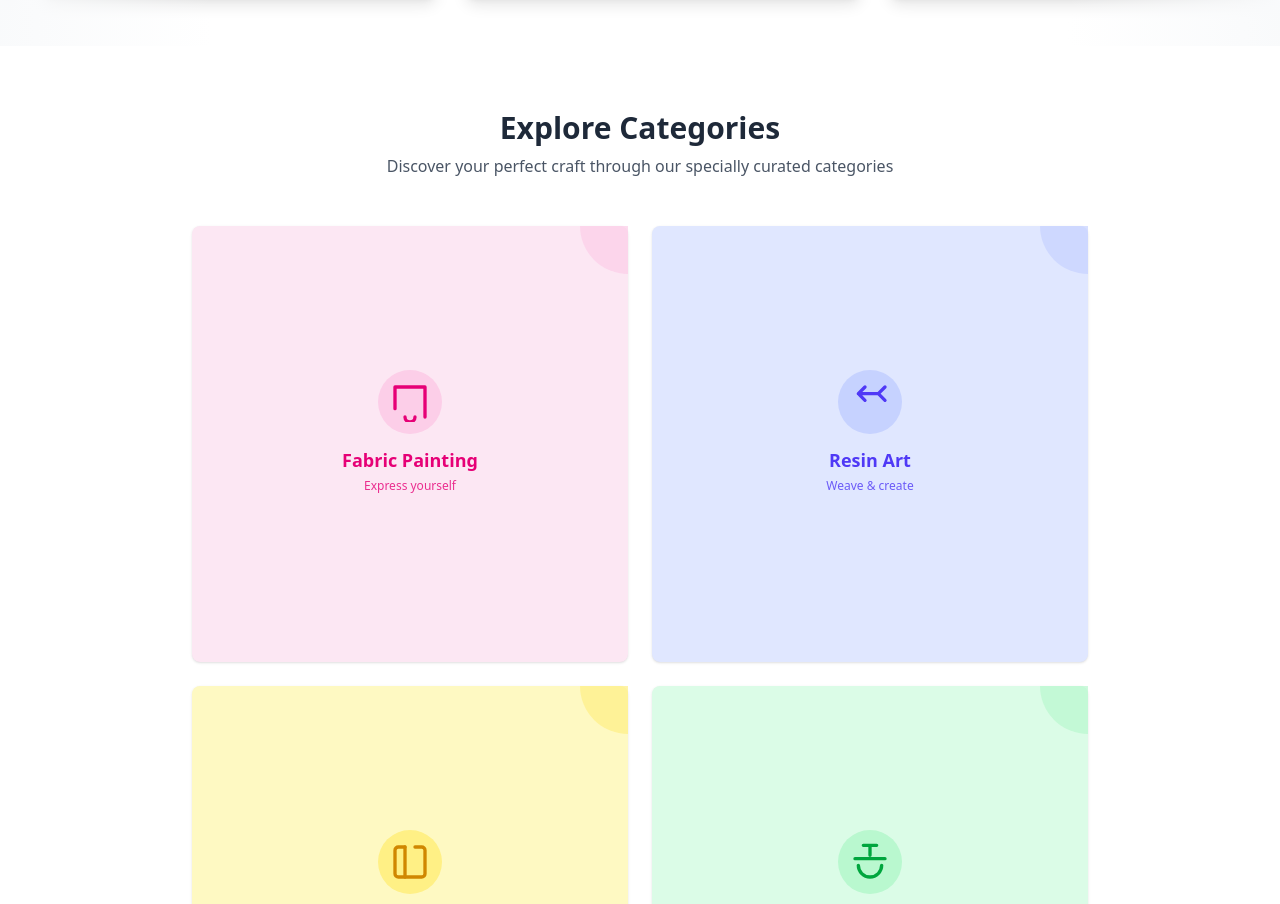
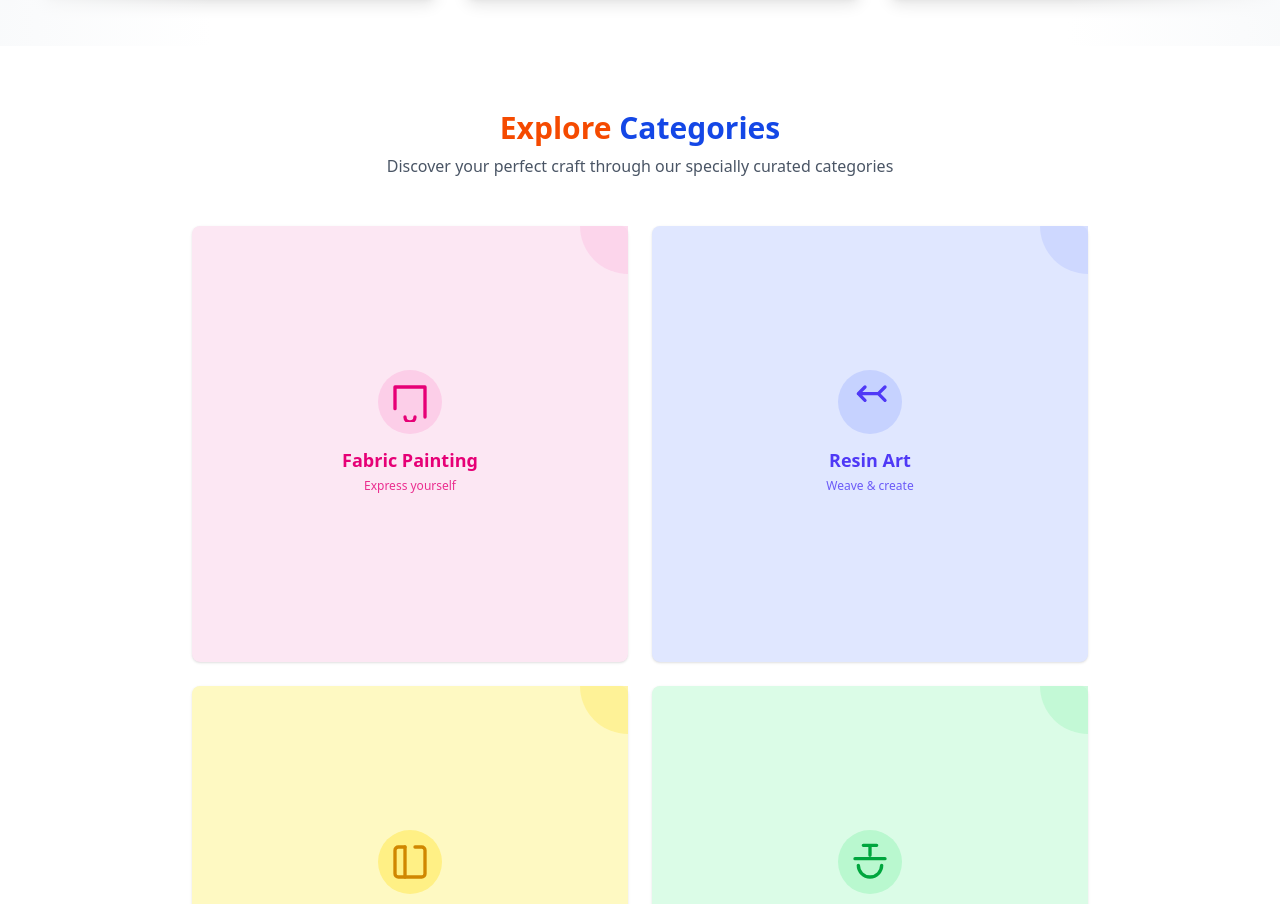
Before and after one commit to Jyotishmoy12/crafthub, a React (Vite) app: page / in a window 1280 px wide. Shown: the part 1150-2054 px from the top of the page. Built offline with nearby package versions, Linux system fonts and the light colour scheme; no server answers.

Commit message:
ui changes

```diff
--- a/src/components/CraftCategories.jsx
+++ b/src/components/CraftCategories.jsx
@@ -84,7 +84,7 @@ const CraftCategories = () => {
       <div className="container mx-auto px-4 sm:px-6">
         <div className="text-center mb-12">
           <h2 className="text-2xl sm:text-3xl font-bold text-gray-800 inline-block relative">
-            <span className="relative z-10">Explore Categories</span>
+            <span className="relative z-10 text-orange-600">Explore</span> <span className="text-blue-700">Categories</span>
             <span className="absolute -bottom-2 left-0 w-full h-3 bg-pink-200 -z-10"></span>
           </h2>
           <p className="text-gray-600 mt-2 max-w-xl mx-auto text-sm sm:text-base">Discover your perfect craft through our specially curated categories</p>
```
